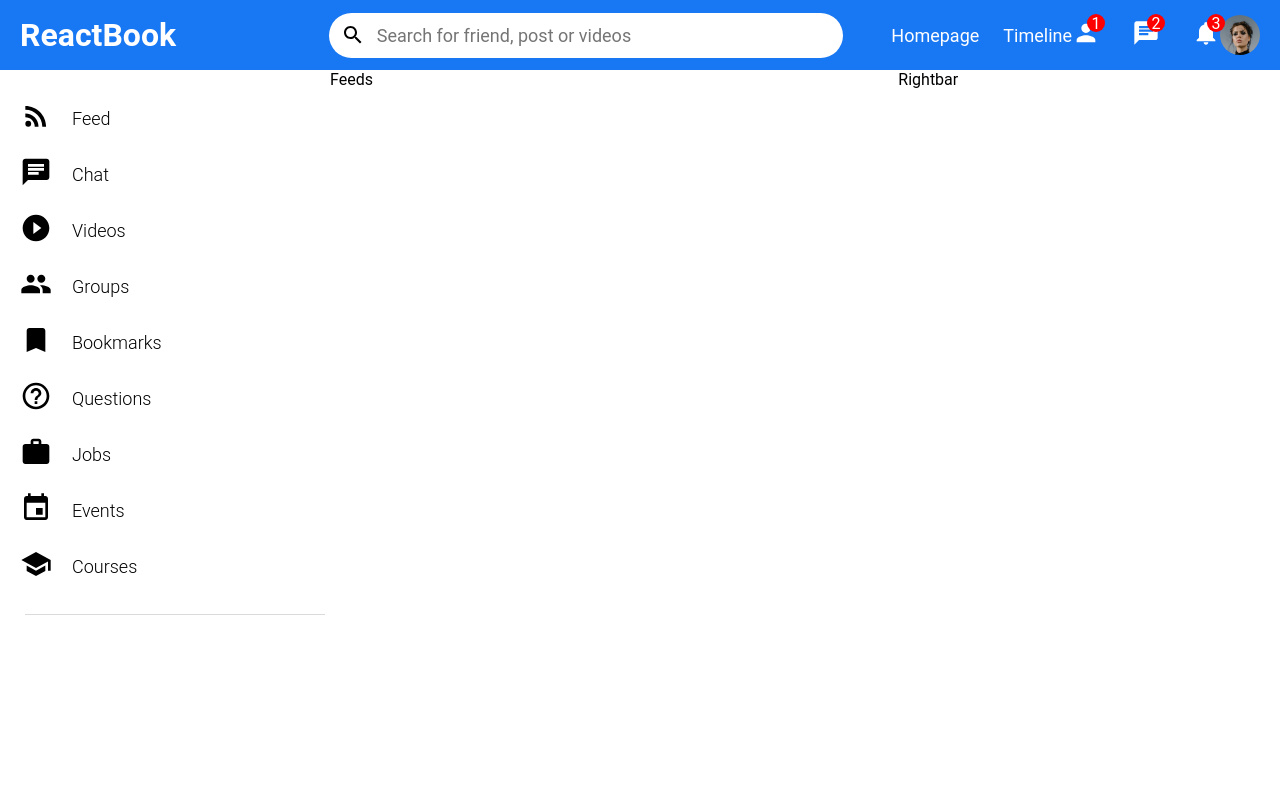
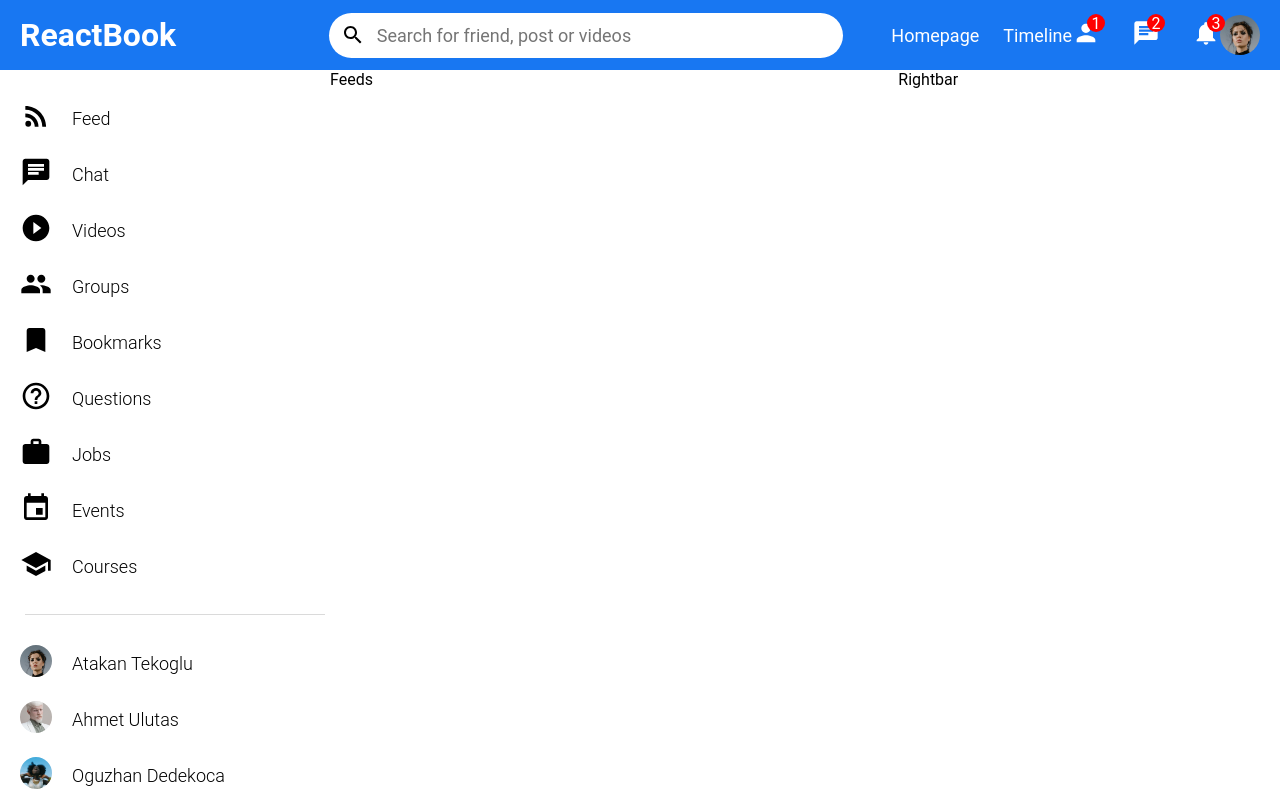
Before and after one commit to atakanteko/reactbook-social-media, a React (Vite) app: page / in a window 1280 px wide. Built offline with nearby package versions, Linux system fonts and the light colour scheme.

Commit message:
render people on sidebar

```diff
--- /dev/null
+++ b/src/assets/model/sidebarPeople.ts
@@ -0,0 +1,63 @@
+import ProfilePicture1 from '@/assets/images/person/1.jpeg';
+import ProfilePicture2 from '@/assets/images/person/2.jpeg';
+import ProfilePicture3 from '@/assets/images/person/3.jpeg';
+import ProfilePicture4 from '@/assets/images/person/4.jpeg';
+import ProfilePicture5 from '@/assets/images/person/5.jpeg';
+import ProfilePicture6 from '@/assets/images/person/6.jpeg';
+import ProfilePicture7 from '@/assets/images/person/7.jpeg';
+import ProfilePicture8 from '@/assets/images/person/8.jpeg';
+import ProfilePicture9 from '@/assets/images/person/9.jpeg';
+import ProfilePicture10 from '@/assets/images/person/10.jpeg';
+
+export const sidebarPeopleModel = [
+    {
+        id: 0,
+        name: "Atakan Tekoglu",
+        img: ProfilePicture1
+    },
+    {
+        id: 1,
+        name: "Ahmet Ulutas",
+        img: ProfilePicture2
+    },
+    {
+        id: 2,
+        name: "Oguzhan Dedekoca",
+        img: ProfilePicture3
+    },
+    {
+        id: 3,
+        name: "Sezer Bilgix",
+        img: ProfilePicture4
+    },
+    {
+        id: 4,
+        name: "Alihan Bilgic",
+        img: ProfilePicture5
+    },
+    {
+        id: 5,
+        name: "Sadik Cavdar",
+        img: ProfilePicture6
+    },
+    {
+        id: 6,
+        name: "Muratcan Baba",
+        img: ProfilePicture7
+    },
+    {
+        id: 7,
+        name: "Tugba Nur Yuzer",
+        img: ProfilePicture8
+    },
+    {
+        id: 8,
+        name: "Settar Gunduzalp",
+        img: ProfilePicture9
+    },
+    {
+        id: 9,
+        name: "Deniz Kukul",
+        img: ProfilePicture10
+    },
+]
--- a/src/components/sidebar/Sidebar.tsx
+++ b/src/components/sidebar/Sidebar.tsx
@@ -1,7 +1,9 @@
 import React from 'react'
 import ActionButton from './actions/ActionButton'
 import { sideBarActionsModel } from '@/assets/model/sidebarAction'
+import { sidebarPeopleModel } from '@/assets/model/sidebarPeople'
 import Divider from '../Divider'
+import ActionPeople from './actions/ActionPeople'
 
 type Props = {}
 
@@ -20,6 +22,17 @@ const Sidebar = (props: Props) => {
                 }
             </div>
             <Divider />
+            <div className="action-people-wrp">
+                {
+                    sidebarPeopleModel.map(item => (
+                        <ActionPeople
+                            key={item.id}
+                            img={item.img}
+                            name={item.name}
+                        />
+                    ))
+                }
+            </div>
         </div>
     )
 }
--- /dev/null
+++ b/src/components/sidebar/actions/ActionPeople.tsx
@@ -0,0 +1,21 @@
+import React from 'react'
+
+type Props = {
+  name: string,
+  img: string
+}
+
+const ActionPeople = ({img, name}: Props) => {
+  return (
+    <div className="action-people">
+        <div className='ppl-image'>
+            <img src={img} alt="pp" />
+        </div>
+        <span className="action-people-text">
+            {name}
+        </span>
+    </div>
+  )
+}
+
+export default ActionPeople
--- a/src/styles/css/social.css
+++ b/src/styles/css/social.css
@@ -243,6 +243,30 @@ select:active {
   font-size: 18px;
   font-weight: 300;
 }
+.sidebar .action-people-wrp {
+  padding-top: 30px;
+  padding-bottom: 30px;
+  display: flex;
+  flex-direction: column;
+  gap: 20px;
+}
+.sidebar .action-people-wrp .action-people {
+  cursor: pointer;
+  display: flex;
+  align-items: center;
+  gap: 20px;
+}
+.sidebar .action-people-wrp .action-people img {
+  width: 32px;
+  height: 32px;
+  -o-object-fit: cover;
+     object-fit: cover;
+  border-radius: 50%;
+}
+.sidebar .action-people-wrp .action-people .action-people-text {
+  font-size: 18px;
+  font-weight: 300;
+}
 
 .feeds {
   flex: 5.5;
```
Also changed, not shown: src/styles/scss/components/sidebar/_actionsPeople.scss (added, +18 -0 lines), src/styles/scss/components/sidebar/_sidebar.scss (+9 -0 lines), src/styles/css/social.min.css, 2 other files (tests, documents, lock files or other folders).
